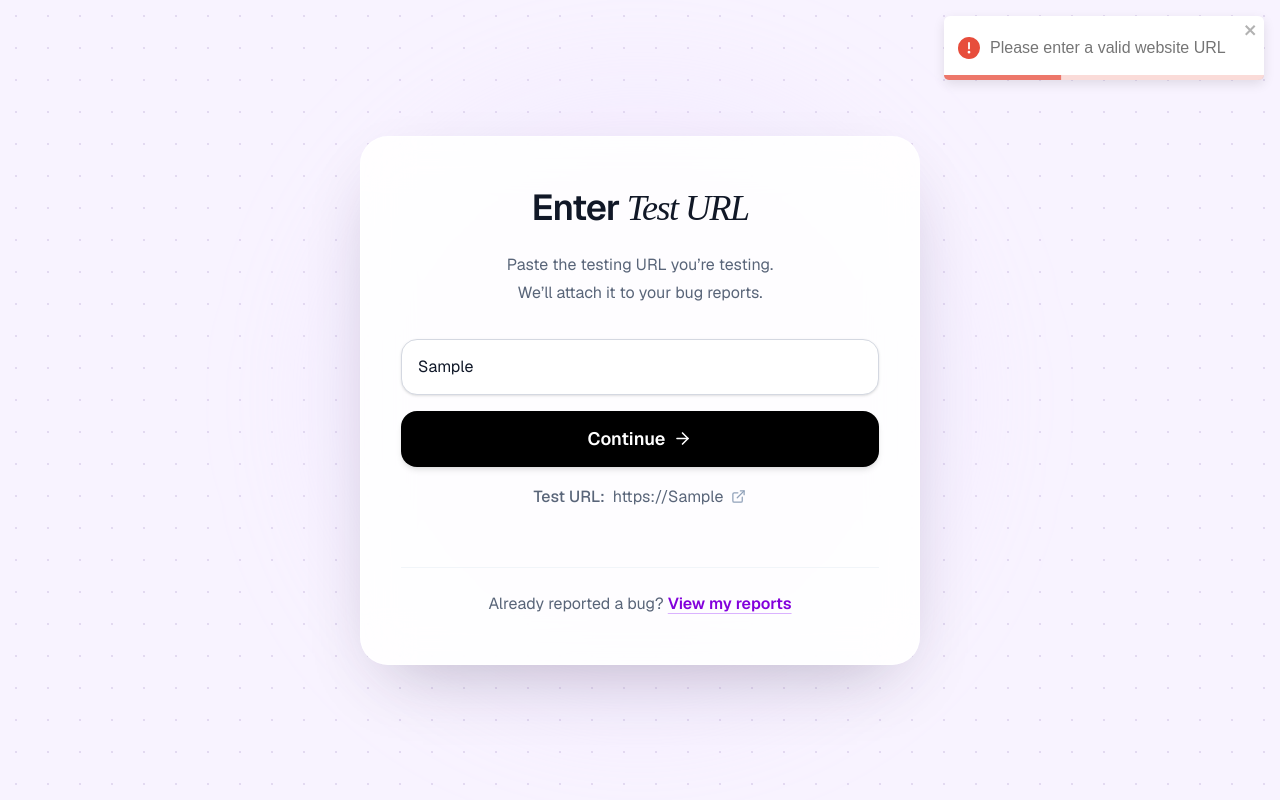
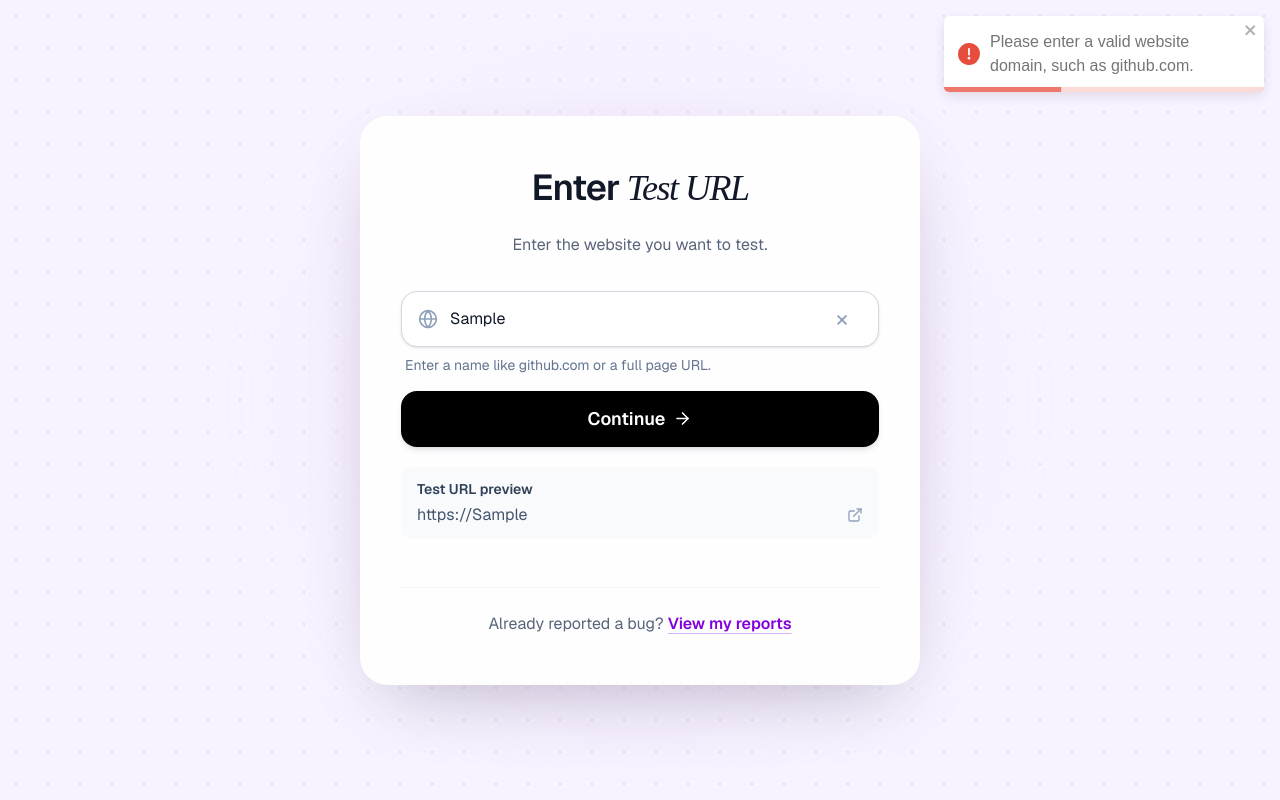
Before and after one commit to zdawan/AI-Bug-Tracker, a Next.js app in the folder client/: page /tester/url in a window 1280 px wide. Both pictures are taken after typing "Sample" into the empty fields and a click on the button "Continue". Built offline with nearby package versions, Linux system fonts and the light colour scheme.

Commit message:
Task flow for verification has been improved

```diff
--- a/client/app/tester/url/page.jsx
+++ b/client/app/tester/url/page.jsx
@@ -3,7 +3,7 @@
 import { useState } from "react";
 import Link from "next/link";
 import { useRouter } from "next/navigation";
-import { ArrowRight, ExternalLink } from "lucide-react";
+import { ArrowRight, ExternalLink, Globe } from "lucide-react";
 import { toast, ToastContainer } from "react-toastify";
 import "react-toastify/dist/ReactToastify.css";
 
@@ -15,7 +15,23 @@ export default function TesterPage() {
   const normalizeUrl = (value) => {
     const trimmed = value.trim();
 
-    return /^https?:\/\//i.test(trimmed) ? trimmed : `https://${trimmed}`;
+    if (/^https?:\/\//i.test(trimmed)) {
+      return trimmed;
+    }
+
+    return `https://${trimmed}`;
+  };
+
+  const getPreviewUrl = () => {
+    if (!url.trim()) {
+      return "https://github.com/";
+    }
+
+    try {
+      return normalizeUrl(url);
+    } catch {
+      return url.trim();
+    }
   };
 
   const handleSubmit = (event) => {
@@ -23,10 +39,10 @@ export default function TesterPage() {
 
     if (isSubmitting) return;
 
-    const trimmedUrl = url.trim();
+    const enteredValue = url.trim();
 
-    if (!trimmedUrl) {
-      toast.error("Please enter a URL", {
+    if (!enteredValue) {
+      toast.error("Please enter a website name.", {
         position: "top-right",
         autoClose: 3000,
       });
@@ -36,9 +52,9 @@ export default function TesterPage() {
     let parsedUrl;
 
     try {
-      parsedUrl = new URL(normalizeUrl(trimmedUrl));
+      parsedUrl = new URL(normalizeUrl(enteredValue));
     } catch {
-      toast.error("Invalid URL, please enter a valid one", {
+      toast.error("Please enter a valid website name, such as github.com.", {
         position: "top-right",
         autoClose: 3000,
       });
@@ -49,9 +65,10 @@ export default function TesterPage() {
       !["http:", "https:"].includes(parsedUrl.protocol) ||
       !parsedUrl.hostname.includes(".") ||
       parsedUrl.hostname.startsWith(".") ||
-      parsedUrl.hostname.endsWith(".")
+      parsedUrl.hostname.endsWith(".") ||
+      /\s/.test(parsedUrl.hostname)
     ) {
-      toast.error("Please enter a valid website URL", {
+      toast.error("Please enter a valid website domain, such as github.com.", {
         position: "top-right",
         autoClose: 3000,
       });
@@ -64,10 +81,6 @@ export default function TesterPage() {
       `/tester/url-bug-report?url=${encodeURIComponent(parsedUrl.href)}`,
     );
   };
-
-  const previewUrl = url.trim()
-    ? normalizeUrl(url.trim())
-    : "https://github.com/";
 
   return (
     <main className="relative flex min-h-screen items-center justify-center overflow-hidden bg-[#f8f3ff] px-4 py-10 font-sans sm:px-6">
@@ -99,29 +112,52 @@ export default function TesterPage() {
           </h1>
 
           <p className="mx-auto mt-5 max-w-[390px] text-base leading-7 text-[#596579]">
-            Paste the testing URL you’re testing.
-            <br />
-            We’ll attach it to your bug reports.
+            Enter the website you want to test.
           </p>
         </header>
 
         <form onSubmit={handleSubmit} className="mt-8 flex flex-col gap-4">
           <div>
             <label htmlFor="test-url" className="sr-only">
-              Test website URL
+              Website name or URL
             </label>
+
+            <div className="flex h-14 items-center gap-3 rounded-2xl border border-[#d4d8e1] bg-white px-4 shadow-sm transition hover:border-gray-400 focus-within:border-purple-500 focus-within:ring-4 focus-within:ring-purple-100">
+              <Globe
+                size={20}
+                aria-hidden="true"
+                className="shrink-0 text-slate-400"
+              />
 
               <input
                 id="test-url"
                 type="text"
                 inputMode="url"
                 autoComplete="url"
-              placeholder="https://example.com"
+                placeholder="e.g. github.com"
                 value={url}
                 onChange={(event) => setUrl(event.target.value)}
-              aria-describedby="url-preview"
-              className="h-14 w-full rounded-2xl border border-[#d4d8e1] bg-white px-4 text-base text-gray-900 shadow-sm outline-none transition placeholder:text-gray-400 hover:border-gray-400 focus:border-purple-500 focus:ring-4 focus:ring-purple-100"
+                required
+                className="h-full min-w-0 flex-1 bg-transparent text-base text-gray-900 outline-none placeholder:text-gray-400"
               />
+
+              {url && (
+                <button
+                  type="button"
+                  onClick={() => setUrl("")}
+                  aria-label="Clear website name"
+                  className="flex h-10 w-10 cursor-pointer items-center justify-center rounded-lg text-slate-400 transition hover:bg-slate-100 hover:text-slate-700"
+                >
+                  <span aria-hidden="true" className="text-2xl leading-none">
+                    ×
+                  </span>
+                </button>
+              )}
+            </div>
+
+            <p className="mt-2 px-1 text-sm leading-5 text-slate-500">
+              Enter a name like github.com or a full page URL.
+            </p>
           </div>
 
           <button
@@ -140,27 +176,26 @@ export default function TesterPage() {
             )}
           </button>
 
-          <div
-            id="url-preview"
-            className="flex min-h-7 items-center justify-center gap-2 text-center text-sm text-[#596579] sm:text-base"
-          >
-            <span className="shrink-0 font-medium">Test URL:</span>
+          <div className="mt-1 rounded-xl bg-slate-50 px-4 py-3">
+            <p className="mb-1 text-sm font-semibold text-slate-700">
+              Test URL preview
+            </p>
 
-            <span className="max-w-[260px] truncate" title={previewUrl}>
-              {previewUrl}
-            </span>
+            <div className="flex items-start gap-2">
+              <p className="min-w-0 flex-1 break-all text-sm leading-6 text-slate-600 sm:text-base">
+                {getPreviewUrl()}
+              </p>
 
-            {url.trim() && (
               <ExternalLink
-                size={15}
+                size={16}
                 aria-hidden="true"
-                className="shrink-0 text-slate-400"
+                className="mt-1 shrink-0 text-slate-400"
               />
-            )}
+            </div>
           </div>
         </form>
 
-        <footer className="mt-12 border-t border-slate-100 pt-6 text-center text-sm text-[#596579] sm:mt-14 sm:text-base">
+        <footer className="mt-10 border-t border-slate-100 pt-6 text-center text-base text-[#596579] sm:mt-12">
           Already reported a bug?{" "}
           <Link
             href="/tester/dashboard"
```
Lines whose indentation alone changed are shown as unchanged.
